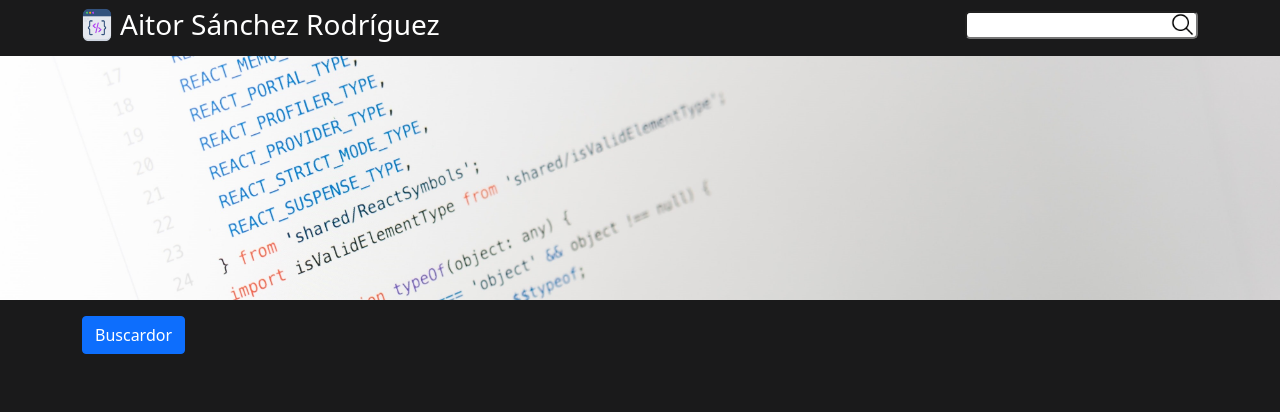
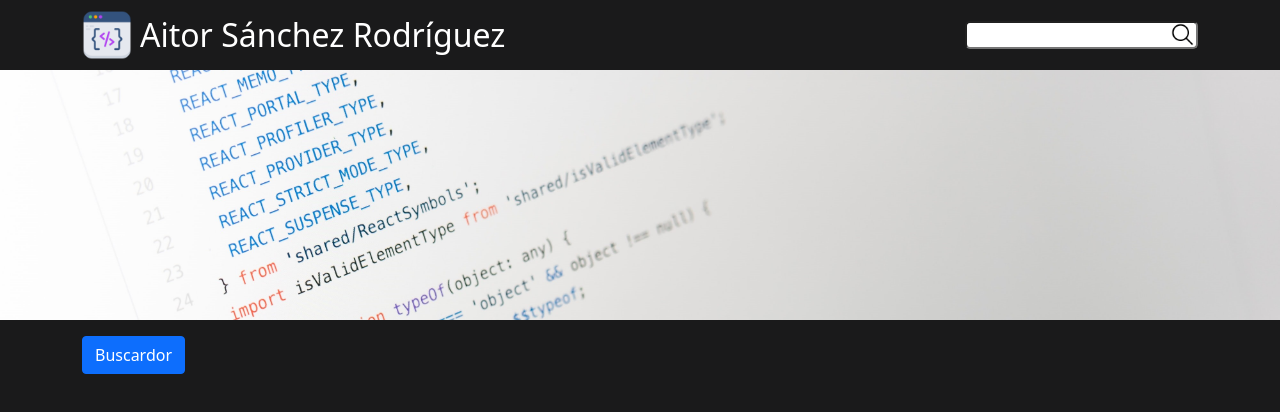
Before and after one commit to AitorSanRod/portfolio, a plain HTML site: page index.html in a window 1280 px wide. Drawn offline with Linux system fonts and the light colour scheme.

Commit message:
cambio index 2

```diff
--- a/index.html
+++ b/index.html
@@ -10,11 +10,11 @@
     <title>Aitor Sánchez Rodríguez</title>
 </head>
 <body>
-    <div class="py-2 px-5 mb-3" id="cabecera">
+    <div class="d-flex align-items-center mb-3" id="cabecera">
         <header class="container d-flex align-items-center justify-content-between">
-            <div class="d-flex">
+            <div class="d-flex align-items-center">
                 <img id="icono-web" src="media/icon-index.png" alt="Icono de desarrollo web">
-                <h1 class="text-white h3 mb-0 ms-2 me-3">Aitor Sánchez Rodríguez</h1>
+                <h1 class="text-white h2 mb-0 ms-2 me-3">Aitor Sánchez Rodríguez</h1>
             </div>
             <div id="buscador">
                 <img src="media/lupa.png" alt="lupa" id="lupa-buscador">
--- a/style/index-style.css
+++ b/style/index-style.css
@@ -8,7 +8,7 @@ body{
 }
 
 #icono-web {
-    width: 30px;
+    width: 50px;
     height: auto;
 }
 
@@ -16,7 +16,7 @@ body{
     position: fixed;
     top: 0;
     width: 100%;
-    height: 7vh;
+    height: 70px;
     background-color: rgb(26, 26, 27);
 }
 
@@ -46,7 +46,7 @@ input {
 #imagen-cabecera{
     height: 250px;
     width: 100%;
-    margin-top: 50px;
+    margin-top: 70px;
     object-fit: cover;
 }
 
```
